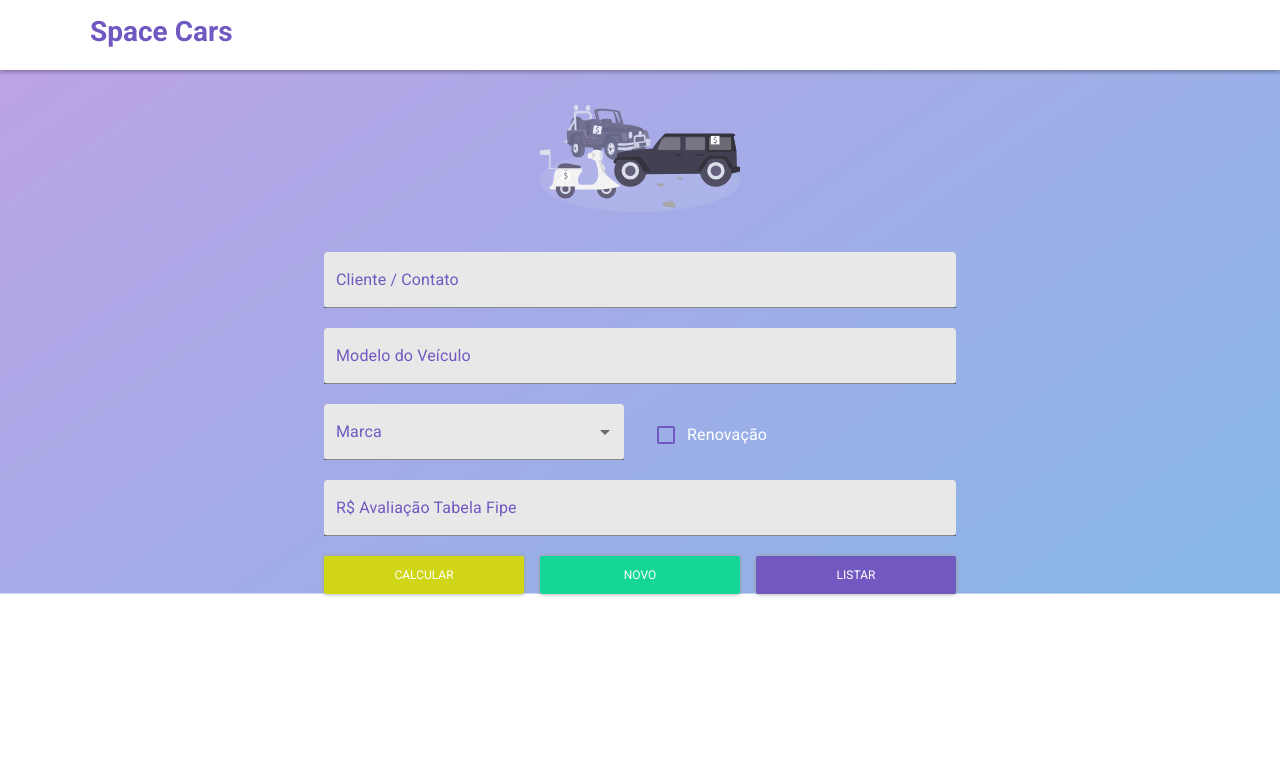
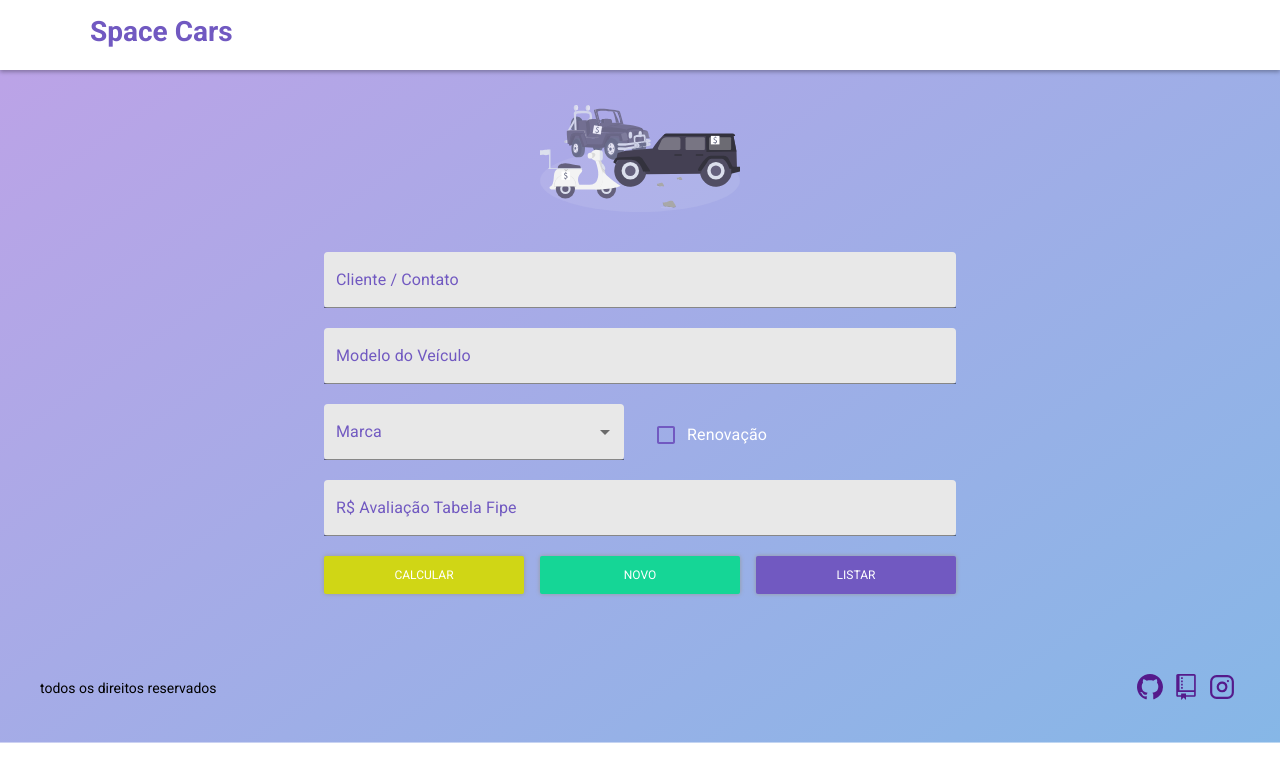
Before and after one commit to thaua97/trab-1-TAA, a React (Create React App) app: page / in a window 1280 px wide. Shown: the top 782 px of the page. Built offline with nearby package versions, Linux system fonts and the light colour scheme.

Commit message:
Add footer

```diff
--- a/package.json
+++ b/package.json
@@ -10,6 +10,7 @@
     "polished": "^3.4.1",
     "react": "^16.9.0",
     "react-dom": "^16.9.0",
+    "react-icons": "^3.7.0",
     "react-ripple-effect": "^1.0.4",
     "react-scripts": "3.1.1",
     "react-toastify": "^5.3.2",
--- a/src/App.js
+++ b/src/App.js
@@ -1,16 +1,14 @@
 import React from 'react';
 import { ToastContainer } from 'react-toastify'
 
+import Home from './pages/Home';
 
-import Header from './components/Header';
-import Form from './components/Form';
 import GlobalStyles from './styles/global';
 
 export default function src() {
     return (
         <div>
-            <Header />
-            <Form />
+            <Home />
             <GlobalStyles />
             <ToastContainer autoClose={3000}/>
         </div>
--- /dev/null
+++ b/src/components/Footer/index.js
@@ -0,0 +1,35 @@
+import React from 'react';
+
+import { GoMarkGithub, GoRepo } from 'react-icons/go';
+import { FiInstagram } from 'react-icons/fi';
+
+import { Container } from './styles';
+
+export default function Footer() {
+    return (
+        <Container>
+            <footer>
+                <div>
+                    todos os direitos reservados
+                </div>
+                <ul>
+                    <li>
+                        <a href="">
+                           <GoMarkGithub size={26} />
+                        </a>
+                    </li>
+                    <li>
+                        <a href="">
+                            <GoRepo size={26} />
+                        </a>
+                    </li>
+                    <li>
+                        <a href="">
+                            <FiInstagram size={26}/>
+                        </a>
+                    </li>
+                </ul>
+            </footer>
+        </Container>
+    );
+}
--- /dev/null
+++ b/src/components/Footer/styles.js
@@ -0,0 +1,25 @@
+import styled from 'styled-components';
+
+export const Container = styled.div`
+    width: 100%;
+    height: 100%;
+    margin-top: 40px;
+    bottom: 0;
+
+    footer {
+        bottom: 0;
+        padding: 40px;
+
+        display: flex;
+        justify-content: space-between;
+        align-items: center;
+    }
+
+    ul {
+        display: flex;
+
+        li {
+            margin: 0 5px;
+        }
+    }
+`;
--- a/src/components/Form/styles.js
+++ b/src/components/Form/styles.js
@@ -41,19 +41,12 @@ export const Wrapper = styled.div`
                     font-weight: 300;
                 }
 
-                h3 {
-                    margin-top: 5px;
-                    color: #7159c1;
-                    font-size: 18px;
-                }
-
                 p {
                     margin-top: 10px;
                     margin-bottom: 10px;
                     font-weight: 400;
                     color: #7159c1;
                 }
-
 
             }
         }
--- /dev/null
+++ b/src/pages/Home.js
@@ -0,0 +1,15 @@
+import React from 'react';
+
+import Header from '../components/Header';
+import Form from '../components/Form';
+import Footer from '../components/Footer';
+
+export default function pages() {
+    return (
+        <div>
+            <Header />
+            <Form />
+            <Footer />
+        </div>
+    );
+}
```
Also changed, not shown: 1 other file (tests, documents, lock files or other folders).
